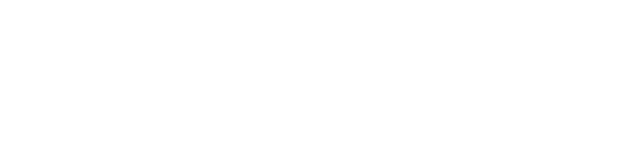
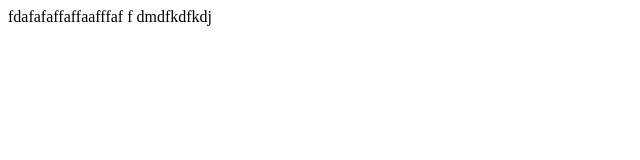
Before and after one commit to Naveenth23/tutorial, a plain HTML site: page index.html in a window 1280 px wide. Shown: the whole page, without its empty margins (0-640 px from the left). Drawn offline with Linux system fonts and the light colour scheme.

Commit message:
fixed bug

```diff
--- a/index.html
+++ b/index.html
@@ -7,6 +7,6 @@
     <title>title 1</title>
 </head>
 <body>
-
+    fdafafaffaffaafffaf f  dmdfkdfkdj
 </body>
 </html>
```
